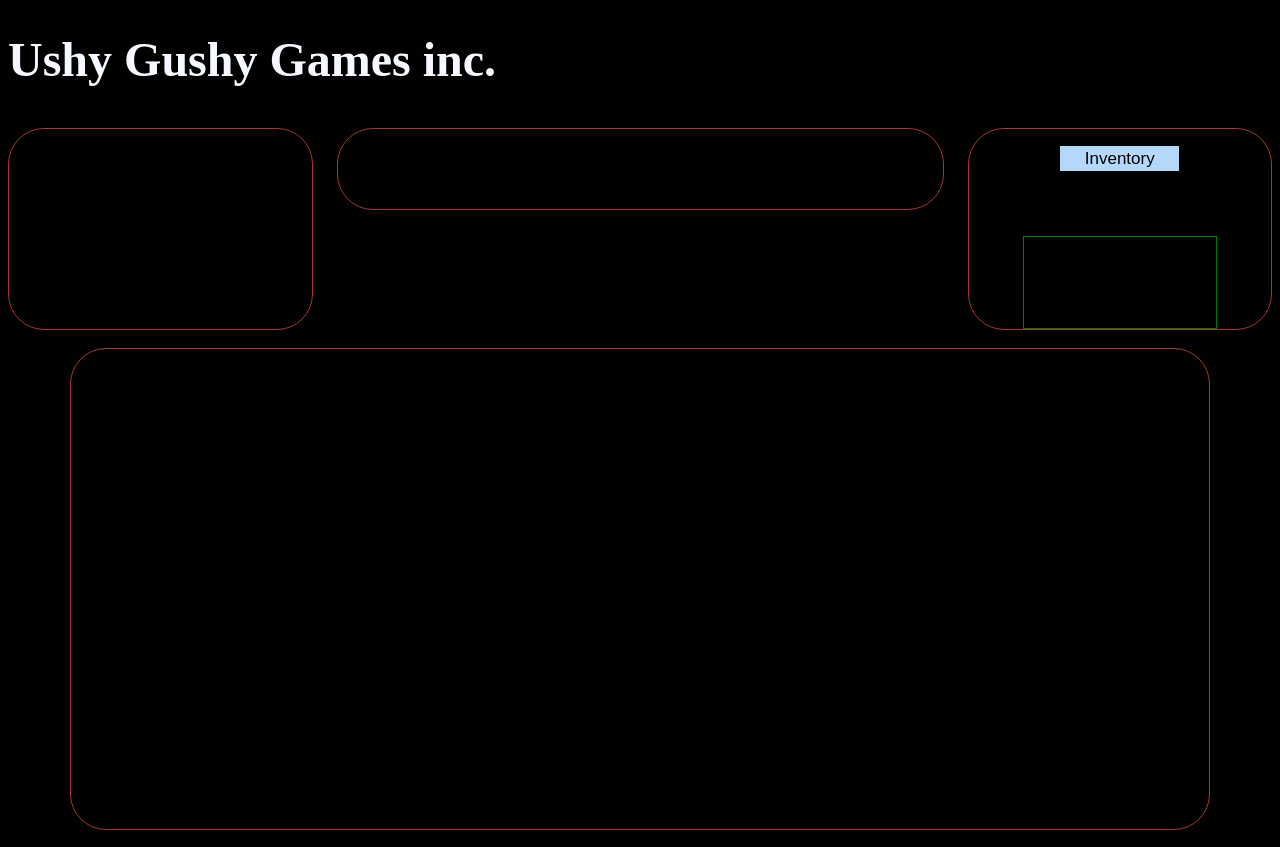
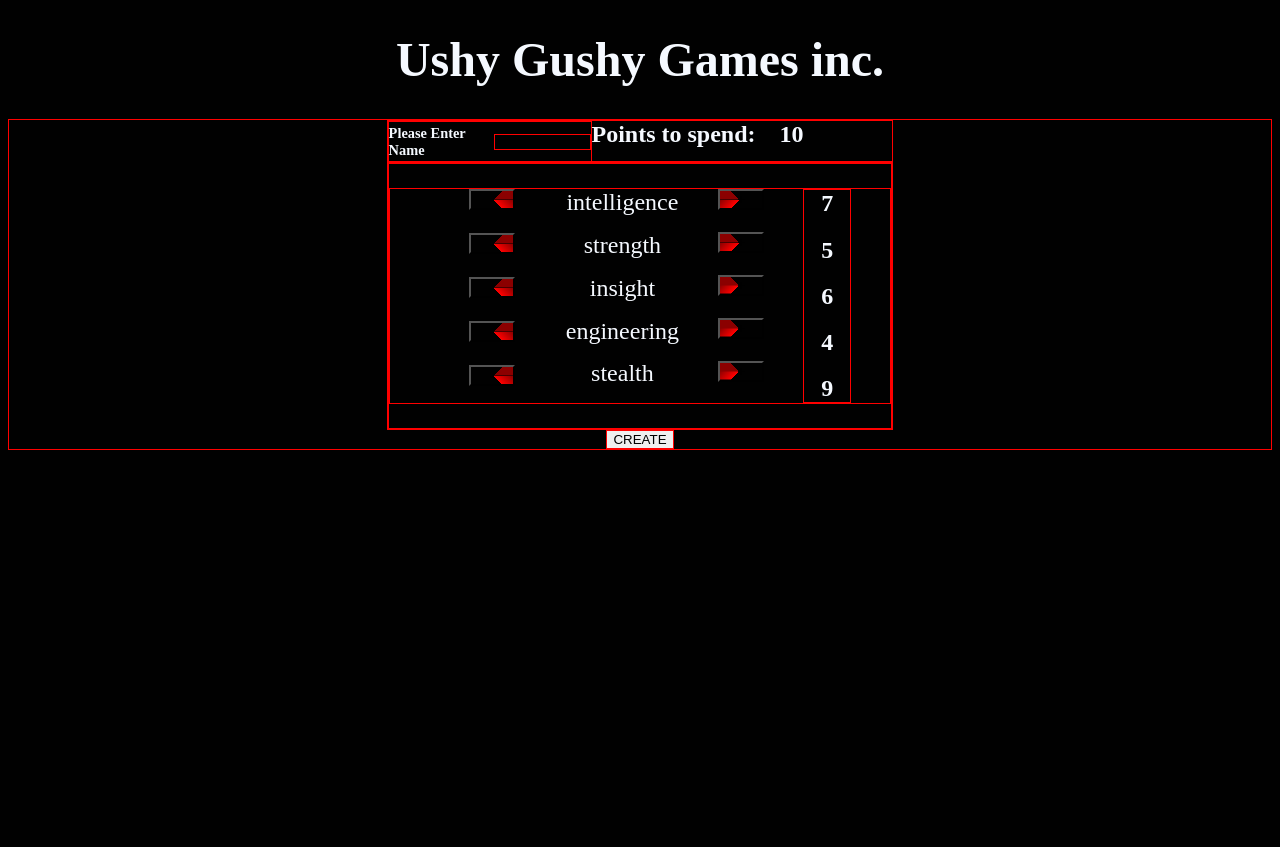
Before and after one commit to bigolchris/A-Game-With-A-Friend, a website built with Vite: page index.html in a window 1280 px wide. Both pictures are taken after a click on the button "PLAY". After the commit the page ends 800 px from the top, so only its background shows below. Built offline with nearby package versions, Linux system fonts and the light colour scheme; files whose address does not match are found by name.

Commit message:
stat page worked on, only min stats need to be implemented

```diff
--- a/index.html
+++ b/index.html
@@ -38,6 +38,60 @@
       </div>
     </div>
 
+    <!-- stat screen to create main character -->
+
+    <div class="stat-wrapper hide">
+      <div class="char-container">
+        <div class="char-name">
+          <h3 class="pls">Please Enter Name</h3>
+          <input class="char-input" type="text">
+        </div>
+        <strong class="start-stat">Points to spend:</strong>
+        <strong class="points" >(..)</strong>
+      </div>
+      <div class="stat-container">
+
+        <div class="stat-names">
+          <ul class="inside-name">
+            <div class="btn-group">
+              <div class="sub-group">
+                <button class="sub-btn" data-stat="intelligence">-</button>
+                <button class="sub-btn" data-stat="strength">-</button>
+                <button class="sub-btn" data-stat="insight">-</button>
+                <button class="sub-btn" data-stat="engineering">-</button>
+                <button class="sub-btn" data-stat="stealth">-</button>
+              </div>
+                <div class="stat-group">
+                  <li class=" stats">intelligence</li>
+
+                  <li class=" stats">strength</li>
+                  <li class=" stats">insight</li>
+                  <li class=" stats">engineering</li>
+                  <li class=" stats">stealth</li>
+                </div>
+                <div class="add-group">
+                <button class="add-btn" data-stat="intelligence">+</button>
+                <button class="add-btn" data-stat="strength">+</button>
+                <button class="add-btn" data-stat="insight">+</button>
+                <button class="add-btn" data-stat="engineering">+</button>
+                <button class="add-btn" data-stat="stealth">+</button>
+                </div>
+                <div class="num-val">
+                  <strong class="intelligence-stat"></strong>
+                  <strong class="strength-stat"></strong>
+                  <strong class="insight-stat"></strong>
+                  <strong class="engineering-stat"></strong>
+                  <strong class="stealth-stat"></strong>
+                </div>
+
+            </div>
+          </ul>
+          </div>
+        </div>
+        <button class="create-character">CREATE</button>
+      </div>
+    </div>
+
     <!-- game screen box *dialog* -->
     <div class="game-screen hide">
       <!-- decisions being made in game will be held here -->
@@ -59,10 +113,9 @@
         <!-- Used to open inventory -->
 
         <div class="game-container inv-container hide">
-          <div class="open-inv">
-            <button class="open-btn">Inventory</button>
-          </div>
           <div class="inside-inv"></div>
+
+          <button class="btn">Inventory</button>
         </div>
       </div>
 
--- a/src/main.js
+++ b/src/main.js
@@ -1,19 +1,122 @@
 import "./startup/startpop.js";
 import "./startup/gamescreen.js";
 
-//Player Stats variables
-// let health = 100;
-// let intellgience = 100;
-// let strength = 100;
-// let vitality = 100;
+// Player Stats variables
+let players = [];
+
+let playerStats = {
+  name: "",
+  health: 100,
+  intelligence: 7,
+  strength: 5,
+  insight: 6,
+  engineering: 4,
+  stealth: 9,
+};
+
+let points = 10;
+
 // let player = {
-//   name: ''
+//   name: "",
 //   health: 100,
-//   intelligence: 200
-//}
+//   intelligence: 200,
+// };
+let playerName = document.querySelector(".char-input").value;
 
-// 2 event Listeners
+let newPlayer = document.querySelector(".create-character");
 
+let intelStat = document.querySelector(".intelligence-stat");
+let strengthStat = document.querySelector(".strength-stat");
+let insightStat = document.querySelector(".insight-stat");
+let engStat = document.querySelector(".engineering-stat");
+let stealthStat = document.querySelector(".stealth-stat");
+
+intelStat.innerHTML = playerStats.intelligence;
+strengthStat.innerHTML = playerStats.strength;
+insightStat.innerHTML = playerStats.insight;
+engStat.innerHTML = playerStats.engineering;
+stealthStat.innerHTML = playerStats.stealth;
+
+let pointDisplay = document.querySelector(".points");
+let removePoints = document.querySelector(".add-btn");
+let replacePoints = document.querySelector(".sub-btn");
+
+pointDisplay.innerHTML = points;
+
+let subGroup = document.querySelector(".btn-group");
+
+subGroup.addEventListener("click", (e) => {
+  console.log(e.target.classList.contains("str-sub"));
+
+  let fish = e.target.className;
+  console.log(fish);
+
+  let statChange = 0;
+  const el = e.target;
+  let stat = el.getAttribute("data-stat");
+  console.log(stat);
+
+  if (el.classList.contains("sub-btn")) {
+    if (points >= 15) {
+      return;
+    }
+    statChange = -1;
+  } else if (el.classList.contains("add-btn")) {
+    if (points <= 0) {
+      return;
+    }
+
+    // points -= statChange;
+    statChange = 1;
+  }
+
+  const statEl = document.querySelector(`.${stat}-stat`);
+  playerStats[stat] += statChange;
+  statEl.innerText = playerStats[stat];
+
+  // if (el.classList.contains("intel")) {
+  //   intelligence += statChange;
+  //   intelStat.innerHTML = intelligence;
+  // } else if (el.classList.contains("str")) {
+  //   strength += statChange;
+  //   strengthStat.innerHTML = strength;
+  // } else if (el.classList.contains("ins")) {
+  //   insight += statChange;
+  //   insightStat.innerHTML = insight;
+  // } else if (el.classList.contains("eng")) {
+  //   engineering += statChange;
+  //   engStat.innerHTML = engineering;
+  // } else if (el.classList.contains("stealth")) {
+  //   stealth += statChange;
+  //   stealthStat.innerHTML = stealth;
+  // }
+
+  points -= statChange;
+  pointDisplay.innerHTML = points;
+  console.log(points);
+});
+
+newPlayer.addEventListener("click", () => {
+  playerStats.name += document.querySelector(".char-input").value;
+  console.log(playerName);
+  players.push(playerStats);
+  console.log(players);
+});
+
+// let sub = 1;
+
+// // 2 event Listeners
+// document.querySelector(".add-btn").addEventListener("click", function () {
+//   pointsSub.map((elem) => {
+//     elem.innerHTML = parseInt(elem.innerHTML) - sub;
+//   });
+// });
+// document.querySelector(".sub-btn").addEventListener("click", function () {
+//   pointsSub.map((elem) => {
+//     elem.innerHTML = parseInt(elem.innerHTML) + sub;
+//   });
+// });
+// console.log(points);
 //click event listener
 // handle the stat changes for both buttons
 // on the stat list
--- a/src/startup/gamescreen.js
+++ b/src/startup/gamescreen.js
@@ -1,9 +1,12 @@
-document.querySelector(".btn-play").addEventListener("click", function () {
-  document.querySelector(".game-screen").classList.remove("hide");
-});
+document
+  .querySelector(".create-character")
+  .addEventListener("click", function () {
+    document.querySelector(".game-screen").classList.remove("hide");
+    document.querySelector(".stat-wrapper").classList.add("hide");
+  });
 
 document.querySelector(".btn-play").addEventListener("click", function () {
-  document.querySelector(".game-wrapper").classList.remove("hide");
+  document.querySelector(".stat-wrapper").classList.remove("hide");
 });
 
 document.querySelector(".btn-play").addEventListener("click", function () {
--- a/src/styles/components/_gamescreen.scss
+++ b/src/styles/components/_gamescreen.scss
@@ -1,8 +1,13 @@
 .placeholder {
   display: flex;
+  justify-content: center;
   &.hide {
     display: none;
   }
+}
+
+button:hover {
+  cursor: pointer;
 }
 
 .game-screen {
--- a/src/styles/components/_popup.scss
+++ b/src/styles/components/_popup.scss
@@ -42,8 +42,9 @@ $margin-bottom: 0.5em;
 
   .btn-play:hover {
     transform: translateY(-2px);
-    box-shadow: 2px 2px 5px black;
+    box-shadow: 2px 2px 5px red;
     border-radius: 8px;
+    cursor: pointer;
   }
 }
 
@@ -66,7 +67,3 @@ $margin-bottom: 0.5em;
 .options {
   margin: $margin-bottom;
 }
-
-.btn-play {
-
-}
--- /dev/null
+++ b/src/styles/components/_stats.scss
@@ -0,0 +1,154 @@
+@use "../utils/" as *;
+
+.stat-wrapper {
+  display: flex;
+  flex-direction: column;
+  align-items: center;
+  border: 1px solid red;
+  flex: 1;
+
+  &.hide {
+    display: none;
+  }
+  .char-name {
+    display: flex;
+    align-items: center;
+    justify-content: center;
+    justify-content: space-evenly;
+  }
+
+  .char-input {
+    height: 30%;
+    background-color: black;
+    color: #fff;
+    border: 1px solid red;
+    width: 50%;
+  }
+
+  .stat-container {
+    // display: flex;
+    align-items: center;
+    flex-direction: column;
+    border: 1px solid red;
+    height: 50vh;
+    width: 40%;
+    flex: 1;
+  }
+
+  .stat-change {
+    border: 1px solid red;
+    // display: flex;
+    // flex: 2;
+  }
+
+  .stat-names {
+    border: 1px solid red;
+    // display: flex;
+    // justify-content: center;
+    // flex: 2;
+  }
+
+  .inside-name {
+    border: 1px solid red;
+    // flex: 2;
+    display: flex;
+    flex-direction: column;
+  }
+
+  .create-character {
+    border: 1px solid red;
+    // display: flex;
+    // flex: 1;
+  }
+  .btn-group {
+    display: flex;
+    justify-content: space-evenly;
+    // flex: 2;
+  }
+
+  .add-group {
+    display: flex;
+    width: 10%;
+    flex-direction: column;
+    gap: 0.91em;
+    // flex: 2;
+  }
+
+  .sub-group {
+    display: flex;
+    flex-direction: column;
+    width: 10%;
+    gap: 0.4em;
+  }
+
+  .stat-group {
+    display: flex;
+    flex-direction: column;
+    list-style: none;
+    align-items: center;
+  }
+  .stats {
+    list-style: none;
+    margin-left: 0.5em;
+    display: flex;
+    flex: 1;
+  }
+
+  .sub-btn {
+    margin-bottom: 1em;
+    background: linear-gradient(135deg, transparent 22px, red 22px, #8b0000 10%)
+        top right,
+      linear-gradient(45deg, transparent 22px, red 20px, #8b0000 100%) bottom
+        right;
+    background-size: 100% 50%;
+    background-repeat: no-repeat;
+  }
+
+  .add-btn {
+    background: linear-gradient(
+          -135deg,
+          transparent 22px,
+          red 22px,
+          #8b0000 10%
+        )
+        top right,
+      linear-gradient(-45deg, transparent 22px, red 20px, #8b0000 100%) bottom
+        right;
+    background-size: 100% 50%;
+    background-repeat: no-repeat;
+  }
+
+  .char-container {
+    display: flex;
+    border: 1px solid red;
+    width: 40%;
+    height: 5vh;
+  }
+
+  .char-name {
+    border: 1px solid red;
+    width: 40%;
+    height: 5vh;
+    display: flex;
+  }
+
+  .points {
+    margin-left: 1em;
+  }
+
+  .num-val {
+    display: flex;
+    flex-direction: column;
+    justify-content: center;
+    // margin-bottom: 3em;
+    border: 1px solid red;
+    height: 90%;
+    width: 10%;
+    align-items: center;
+    gap: 0.8em;
+  }
+
+  .pls {
+    font-size: 0.6em;
+  }
+}
--- a/src/styles/main.scss
+++ b/src/styles/main.scss
@@ -3,3 +3,4 @@
 @import "./components/gamescreen";
 @import "./components/inventory";
 @import "./components/event";
+@import "./components/stats";
```
